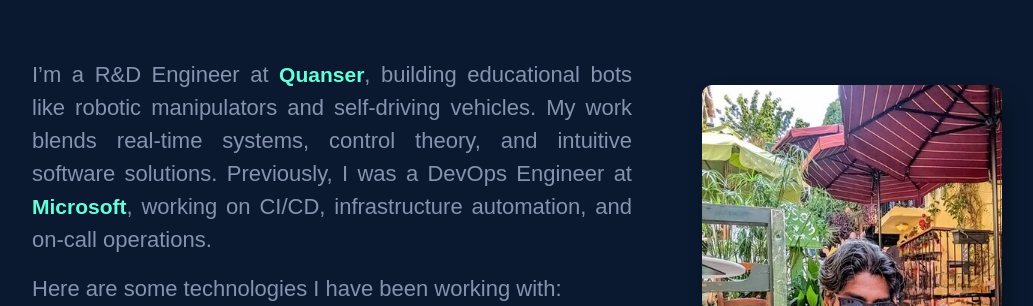
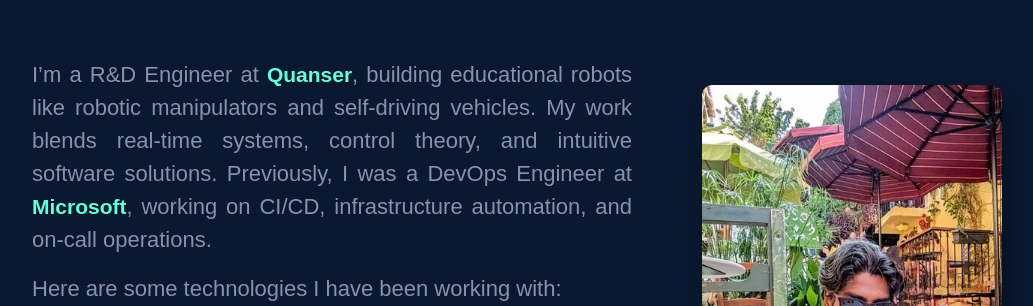
Before and after one commit to Sarava33/portfolio, a React (Create React App) app: page / in a window 1280 px wide. Shown: the part 953-1259 px from the top of the page, without its empty margins (108-1141 px from the left). Built offline with nearby package versions, Linux system fonts and the light colour scheme.

Commit message:
Updated bots to robots in about.js

```diff
--- a/src/components/about.js
+++ b/src/components/about.js
@@ -22,7 +22,7 @@
     const one = (
       <p>
         I’m a R&D Engineer at <a href="https://www.quanser.com/">Quanser</a>,
-        building educational bots like robotic manipulators and self-driving vehicles. My work blends
+        building educational robots like robotic manipulators and self-driving vehicles. My work blends
         real-time systems, control theory, and intuitive software solutions.
         Previously, I was a DevOps Engineer at <a href="https://www.microsoft.com/">Microsoft</a>,
         working on CI/CD, infrastructure automation, and on-call operations.
```
